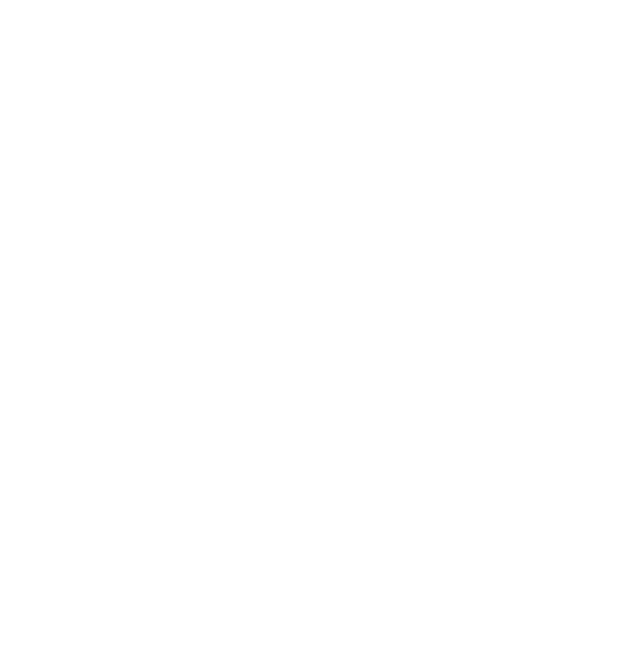
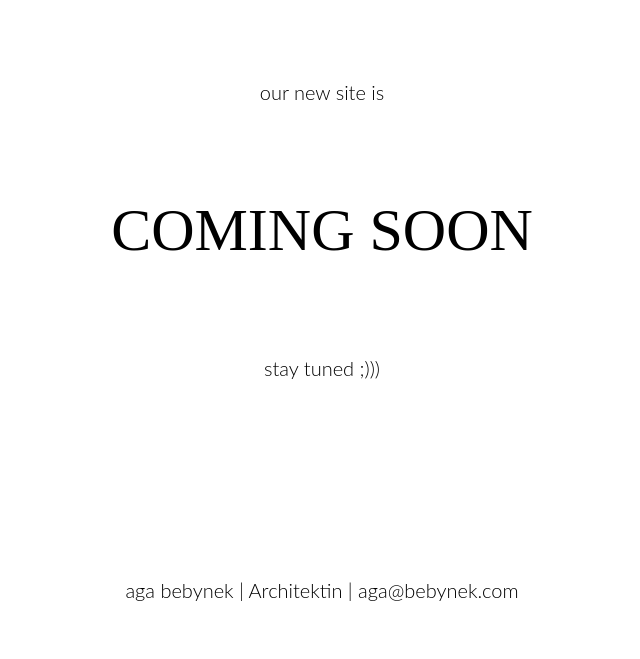
Before and after one commit to bebynek/aga, a plain HTML site: page index.html in a window 1280 px wide. Shown: the whole page, without its empty margins (318-958 px from the left). Drawn offline with Linux system fonts and the light colour scheme.

Commit message:
Update index.html

```diff
--- a/index.html
+++ b/index.html
@@ -2,6 +2,37 @@
 <html lang="en">
   <head>
     <meta charset="utf-8">
-    <title>bebynek</title>
+    <title>aga bebynek</title>
+<link rel="shortcut icon" type="image/png" href="Images/ab.png"/>
+<style>
+  p {
+      line-height: 1;
+  }
+</style>
   </head>
+  <body>
+    <br>
+    <br>
+    <br>
+
+    <p style="font-size:20px; text-align: center; font-family: 'Lato light';">our new site is</p>
+    <br>
+    <p style="font-size:60px; text-align: center; font-family: 'Lato bold';">COMING SOON</p>
+    <br>
+    <p style="font-size:20px; text-align: center; font-family: 'Lato light';">stay tuned ;))) </p>
+    <br>
+    <br>
+    <br>
+    <br>
+    <br>
+    <br>
+    <br>
+    <br>
+    <br>
+    <p style="font-size:20px; text-align: center; font-family: 'Lato light';">aga bebynek | Architektin | aga@bebynek.com</p>
+    <br>
+
+    <br>
+
+  </body>
 </html>
```
